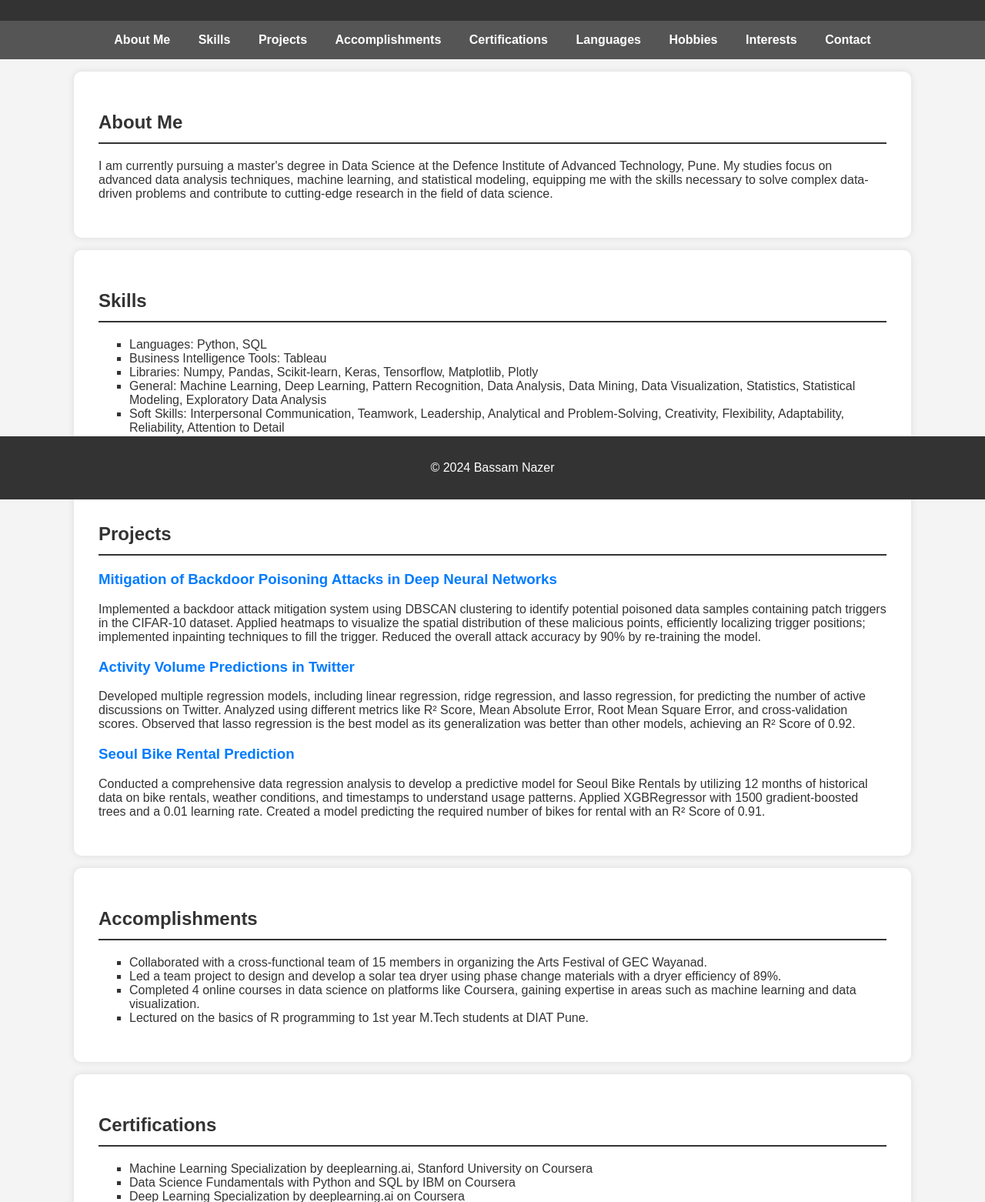
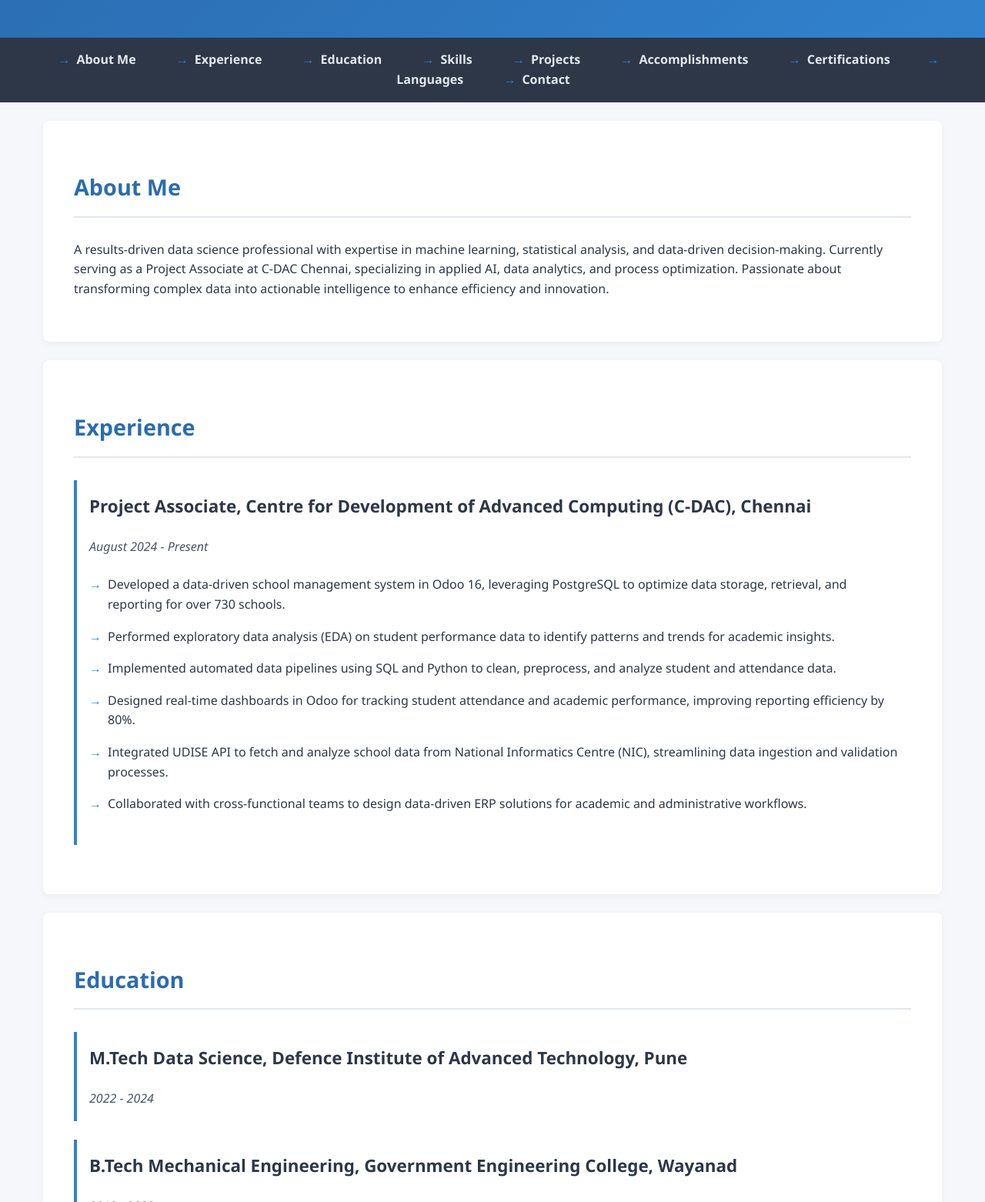
Before and after one commit to Bassam-123/Bassam-123.github.io, a plain HTML site: page index.html in a window 1280 px wide. Shown: the part 151-1713 px from the top of the page at 77% size. Drawn offline with Linux system fonts and the light colour scheme.

Commit message:
Update index.html

```diff
--- a/index.html
+++ b/index.html
@@ -4,71 +4,259 @@
     <meta charset="UTF-8">
     <meta name="viewport" content="width=device-width, initial-scale=1.0">
     <title>Bassam Nazer - Data Scientist</title>
-    <link rel="stylesheet" href="styles.css">
+    <style>
+        body {
+            font-family: 'Segoe UI', Arial, sans-serif;
+            margin: 0;
+            padding: 0;
+            background-color: #f5f7fa;
+            color: #2d3748;
+            line-height: 1.6;
+        }
+
+        header {
+            background: linear-gradient(135deg, #2b6cb0 0%, #3182ce 100%);
+            color: #ffffff;
+            text-align: center;
+            padding: 3em 0;
+            box-shadow: 0 4px 6px rgba(0, 0, 0, 0.1);
+        }
+
+        header h1 {
+            margin: 0;
+            font-size: 2.5em;
+        }
+
+        header p {
+            margin: 0.5em 0 0;
+            font-size: 1.2em;
+            opacity: 0.9;
+        }
+
+        nav {
+            background-color: #2d3748;
+            text-align: center;
+            padding: 1em 0;
+            position: sticky;
+            top: 0;
+            z-index: 100;
+        }
+
+        nav ul {
+            list-style: none;
+            margin: 0;
+            padding: 0;
+        }
+
+        nav ul li {
+            display: inline;
+            margin: 0 1.5em;
+        }
+
+        nav ul li a {
+            color: #e2e8f0;
+            text-decoration: none;
+            font-weight: 600;
+            transition: color 0.3s ease;
+        }
+
+        nav ul li a:hover {
+            color: #63b3ed;
+        }
+
+        section {
+            padding: 2.5em;
+            margin: 1.5em auto;
+            width: 85%;
+            max-width: 1200px;
+            background-color: #ffffff;
+            border-radius: 8px;
+            box-shadow: 0 2px 8px rgba(0, 0, 0, 0.05);
+            transition: transform 0.2s ease;
+        }
+
+        section:hover {
+            transform: translateY(-5px);
+        }
+
+        section h2 {
+            color: #2b6cb0;
+            border-bottom: 2px solid #e2e8f0;
+            padding-bottom: 0.5em;
+            margin-bottom: 1em;
+            font-size: 1.8em;
+        }
+
+        .project {
+            margin: 1.5em 0;
+            padding: 1em;
+            border-left: 4px solid #3182ce;
+        }
+
+        .project h3 {
+            color: #2d3748;
+            margin-top: 0;
+            font-size: 1.4em;
+        }
+
+        .project p {
+            margin: 0.5em 0 0;
+            color: #4a5568;
+        }
+
+        ul {
+            list-style-type: none;
+            padding: 0;
+        }
+
+        ul li {
+            padding: 0.5em 0;
+            position: relative;
+            padding-left: 1.5em;
+        }
+
+        ul li:before {
+            content: '→';
+            position: absolute;
+            left: 0;
+            color: #3182ce;
+        }
+
+        a {
+            color: #3182ce;
+            text-decoration: none;
+            font-weight: 500;
+        }
+
+        a:hover {
+            color: #2b6cb0;
+            text-decoration: underline;
+        }
+
+        footer {
+            text-align: center;
+            padding: 1.5em 0;
+            background-color: #2d3748;
+            color: #e2e8f0;
+            width: 100%;
+            margin-top: 2em;
+        }
+
+        @media (max-width: 768px) {
+            nav ul li {
+                display: block;
+                margin: 0.5em 0;
+            }
+
+            section {
+                width: 90%;
+                padding: 1.5em;
+            }
+
+            header h1 {
+                font-size: 2em;
+            }
+        }
+    </style>
 </head>
 <body>
     <header>
         <h1>Bassam Nazer</h1>
-        <p>Master's Student in Data Science</p>
+        <p>Project Associate at C-DAC Chennai | M.Tech Data Science</p>
     </header>
     <nav>
         <ul>
             <li><a href="#about">About Me</a></li>
+            <li><a href="#experience">Experience</a></li>
+            <li><a href="#education">Education</a></li>
             <li><a href="#skills">Skills</a></li>
             <li><a href="#projects">Projects</a></li>
             <li><a href="#accomplishments">Accomplishments</a></li>
             <li><a href="#certifications">Certifications</a></li>
             <li><a href="#languages">Languages</a></li>
-            <li><a href="#hobbies">Hobbies</a></li>
-            <li><a href="#interests">Interests</a></li>
             <li><a href="#contact">Contact</a></li>
         </ul>
     </nav>
     <section id="about">
         <h2>About Me</h2>
-        <p>I am currently pursuing a master's degree in Data Science at the Defence Institute of Advanced Technology, Pune. My studies focus on advanced data analysis techniques, machine learning, and statistical modeling, equipping me with the skills necessary to solve complex data-driven problems and contribute to cutting-edge research in the field of data science.</p>
+        <p>A results-driven data science professional with expertise in machine learning, statistical analysis, and data-driven decision-making. Currently serving as a Project Associate at C-DAC Chennai, specializing in applied AI, data analytics, and process optimization. Passionate about transforming complex data into actionable intelligence to enhance efficiency and innovation.</p>
+    </section>
+    <section id="experience">
+        <h2>Experience</h2>
+        <div class="project">
+            <h3>Project Associate, Centre for Development of Advanced Computing (C-DAC), Chennai</h3>
+            <p><em>August 2024 - Present</em></p>
+            <ul>
+                <li>Developed a data-driven school management system in Odoo 16, leveraging PostgreSQL to optimize data storage, retrieval, and reporting for over 730 schools.</li>
+                <li>Performed exploratory data analysis (EDA) on student performance data to identify patterns and trends for academic insights.</li>
+                <li>Implemented automated data pipelines using SQL and Python to clean, preprocess, and analyze student and attendance data.</li>
+                <li>Designed real-time dashboards in Odoo for tracking student attendance and academic performance, improving reporting efficiency by 80%.</li>
+                <li>Integrated UDISE API to fetch and analyze school data from National Informatics Centre (NIC), streamlining data ingestion and validation processes.</li>
+                <li>Collaborated with cross-functional teams to design data-driven ERP solutions for academic and administrative workflows.</li>
+            </ul>
+        </div>
+    </section>
+    <section id="education">
+        <h2>Education</h2>
+        <div class="project">
+            <h3>M.Tech Data Science, Defence Institute of Advanced Technology, Pune</h3>
+            <p><em>2022 - 2024</em></p>
+        </div>
+        <div class="project">
+            <h3>B.Tech Mechanical Engineering, Government Engineering College, Wayanad</h3>
+            <p><em>2018 - 2022</em></p>
+        </div>
     </section>
     <section id="skills">
         <h2>Skills</h2>
         <ul>
-            <li>Languages: Python, SQL</li>
-            <li>Business Intelligence Tools: Tableau</li>
-            <li>Libraries: Numpy, Pandas, Scikit-learn, Keras, Tensorflow, Matplotlib, Plotly</li>
-            <li>General: Machine Learning, Deep Learning, Pattern Recognition, Data Analysis, Data Mining, Data Visualization, Statistics, Statistical Modeling, Exploratory Data Analysis</li>
-            <li>Soft Skills: Interpersonal Communication, Teamwork, Leadership, Analytical and Problem-Solving, Creativity, Flexibility, Adaptability, Reliability, Attention to Detail</li>
+            <li><strong>Languages:</strong> Python, SQL, R</li>
+            <li><strong>Business Intelligence Tools:</strong> Tableau, Power BI</li>
+            <li><strong>Libraries:</strong> NumPy, Pandas, Scikit-learn, Keras, TensorFlow, Matplotlib, Plotly, Seaborn</li>
+            <li><strong>Technologies:</strong> Odoo, PostgreSQL, UDISE API</li>
+            <li><strong>General:</strong> Machine Learning, Deep Learning, Pattern Recognition, Data Analysis, Data Mining, Data Visualization, Statistics, Statistical Modeling, Exploratory Data Analysis, Predictive Modeling, Automation</li>
+            <li><strong>Soft Skills:</strong> Interpersonal Communication, Teamwork, Leadership, Analytical Thinking, Problem-Solving, Creativity, Adaptability, Reliability, Attention to Detail</li>
         </ul>
     </section>
     <section id="projects">
         <h2>Projects</h2>
         <div class="project">
             <h3>Mitigation of Backdoor Poisoning Attacks in Deep Neural Networks</h3>
-            <p>Implemented a backdoor attack mitigation system using DBSCAN clustering to identify potential poisoned data samples containing patch triggers in the CIFAR-10 dataset. Applied heatmaps to visualize the spatial distribution of these malicious points, efficiently localizing trigger positions; implemented inpainting techniques to fill the trigger. Reduced the overall attack accuracy by 90% by re-training the model.</p>
+            <p><em>January 2024</em></p>
+            <p>Implemented a backdoor attack mitigation system using DBSCAN clustering to identify potential poisoned data samples in the CIFAR-10 dataset. Applied heatmaps to visualize malicious points, localizing trigger positions, and used inpainting techniques to mitigate triggers. Reduced attack accuracy by 90% through model re-training.</p>
         </div>
         <div class="project">
             <h3>Activity Volume Predictions in Twitter</h3>
-            <p>Developed multiple regression models, including linear regression, ridge regression, and lasso regression, for predicting the number of active discussions on Twitter. Analyzed using different metrics like R² Score, Mean Absolute Error, Root Mean Square Error, and cross-validation scores. Observed that lasso regression is the best model as its generalization was better than other models, achieving an R² Score of 0.92.</p>
+            <p><em>May 2023</em></p>
+            <p>Developed regression models (linear, ridge, lasso) to predict active discussions on Twitter. Evaluated models using R² Score, MAE, RMSE, and cross-validation. Lasso regression achieved the best generalization with an R² Score of 0.92.</p>
         </div>
         <div class="project">
             <h3>Seoul Bike Rental Prediction</h3>
-            <p>Conducted a comprehensive data regression analysis to develop a predictive model for Seoul Bike Rentals by utilizing 12 months of historical data on bike rentals, weather conditions, and timestamps to understand usage patterns. Applied XGBRegressor with 1500 gradient-boosted trees and a 0.01 learning rate. Created a model predicting the required number of bikes for rental with an R² Score of 0.91.</p>
+            <p><em>February 2023</em></p>
+            <p>Built a predictive model for Seoul Bike Rentals using 12 months of historical data. Applied XGBRegressor with 1500 gradient-boosted trees and a 0.01 learning rate, achieving an R² Score of 0.91.</p>
+        </div>
+        <div class="project">
+            <h3>Financial Consumer Complaints Data Analysis Using Tableau</h3>
+            <p><em>July 2024</em></p>
+            <p>Analyzed 75,513 consumer complaints, revealing 98.05% timely bank responses and 0.37% pending. Identified top complaint categories (credit cards: 25.36%, checking/savings: 17.79%, mortgages: 16.51%). Visualized state-wise complaints using a hex map in Tableau.</p>
         </div>
     </section>
     <section id="accomplishments">
         <h2>Accomplishments</h2>
         <ul>
-            <li>Collaborated with a cross-functional team of 15 members in organizing the Arts Festival of GEC Wayanad.</li>
-            <li>Led a team project to design and develop a solar tea dryer using phase change materials with a dryer efficiency of 89%.</li>
-            <li>Completed 4 online courses in data science on platforms like Coursera, gaining expertise in areas such as machine learning and data visualization.</li>
-            <li>Lectured on the basics of R programming to 1st year M.Tech students at DIAT Pune.</li>
+            <li>Collaborated with a 15-member team to organize the Arts Festival at GEC Wayanad.</li>
+            <li>Led a project to design a solar tea dryer using phase change materials, achieving 89% efficiency.</li>
+            <li>Completed 4 online data science courses on Coursera, specializing in machine learning and data visualization.</li>
+            <li>Lectured on R programming basics to first-year M.Tech students at DIAT Pune.</li>
         </ul>
     </section>
     <section id="certifications">
         <h2>Certifications</h2>
         <ul>
-            <li>Machine Learning Specialization by deeplearning.ai, Stanford University on Coursera</li>
-            <li>Data Science Fundamentals with Python and SQL by IBM on Coursera</li>
-            <li>Deep Learning Specialization by deeplearning.ai on Coursera</li>
-            <li>Algorithms Specialization by Stanford University on Coursera</li>
+            <li>Data Science Fundamentals with Python and SQL, IBM, September 2022</li>
+            <li>Algorithms Specialization, Stanford University, October 2022</li>
+            <li>Machine Learning Specialization, DeepLearning.AI & Stanford University, September 2022</li>
+            <li>Deep Learning Specialization, DeepLearning.AI, March 2023</li>
         </ul>
     </section>
     <section id="languages">
@@ -79,26 +267,6 @@
             <li>Hindi: Intermediate</li>
         </ul>
     </section>
-    <section id="hobbies">
-        <h2>Hobbies</h2>
-        <ul>
-            <li>Sports: Engaging in team sports such as football to demonstrate effective collaboration and teamwork skills.</li>
-            <li>Gaming: Demonstrating problem-solving skills through intricate game scenarios and challenges.</li>
-            <li>Personal Projects: Executing data analysis and machine learning projects independently to apply acquired skills effectively.</li>
-            <li>Traveling: Exploring diverse cultures and gaining a global perspective.</li>
-            <li>Coding: Enjoy solving coding challenges and exploring new approaches to problem-solving.</li>
-        </ul>
-    </section>
-    <section id="interests">
-        <h2>Interests</h2>
-        <ul>
-            <li>Machine Learning: Actively engaging with recent innovations in machine learning, continuously integrating new knowledge into my understanding.</li>
-            <li>Data Visualization: Exploring innovative ways to create visually compelling representations of data using packages like Matplotlib, Plotly, and data visualization software Tableau.</li>
-            <li>Online Courses and Certifications: Actively pursuing online courses to enhance data science skills.</li>
-            <li>Mathematics and Algorithms: Exploring and understanding the intricacies of complex algorithms and the mathematical foundations of machine learning algorithms.</li>
-            <li>Autonomous Vehicles: Eager to leverage data science to contribute to the evolution of self-driving cars.</li>
-        </ul>
-    </section>
     <section id="contact">
         <h2>Contact</h2>
         <p>Phone: +91-8075215391</p>
@@ -107,7 +275,7 @@
         <p>GitHub: <a href="https://github.com/Bassam-123">github.com/Bassam-123</a></p>
     </section>
     <footer>
-        <p>&copy; 2024 Bassam Nazer</p>
+        <p>© 2025 Bassam Nazer</p>
     </footer>
 </body>
 </html>
```
